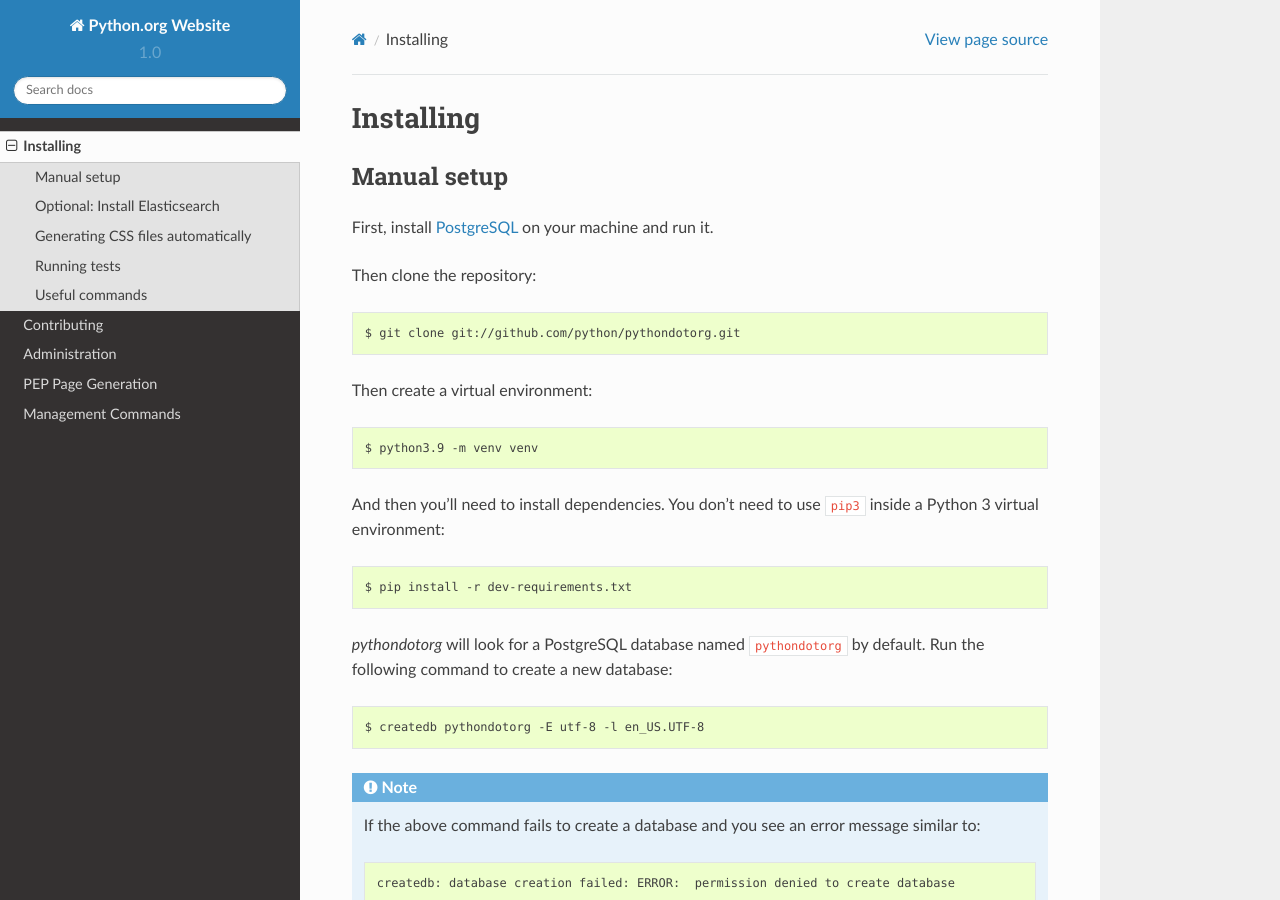
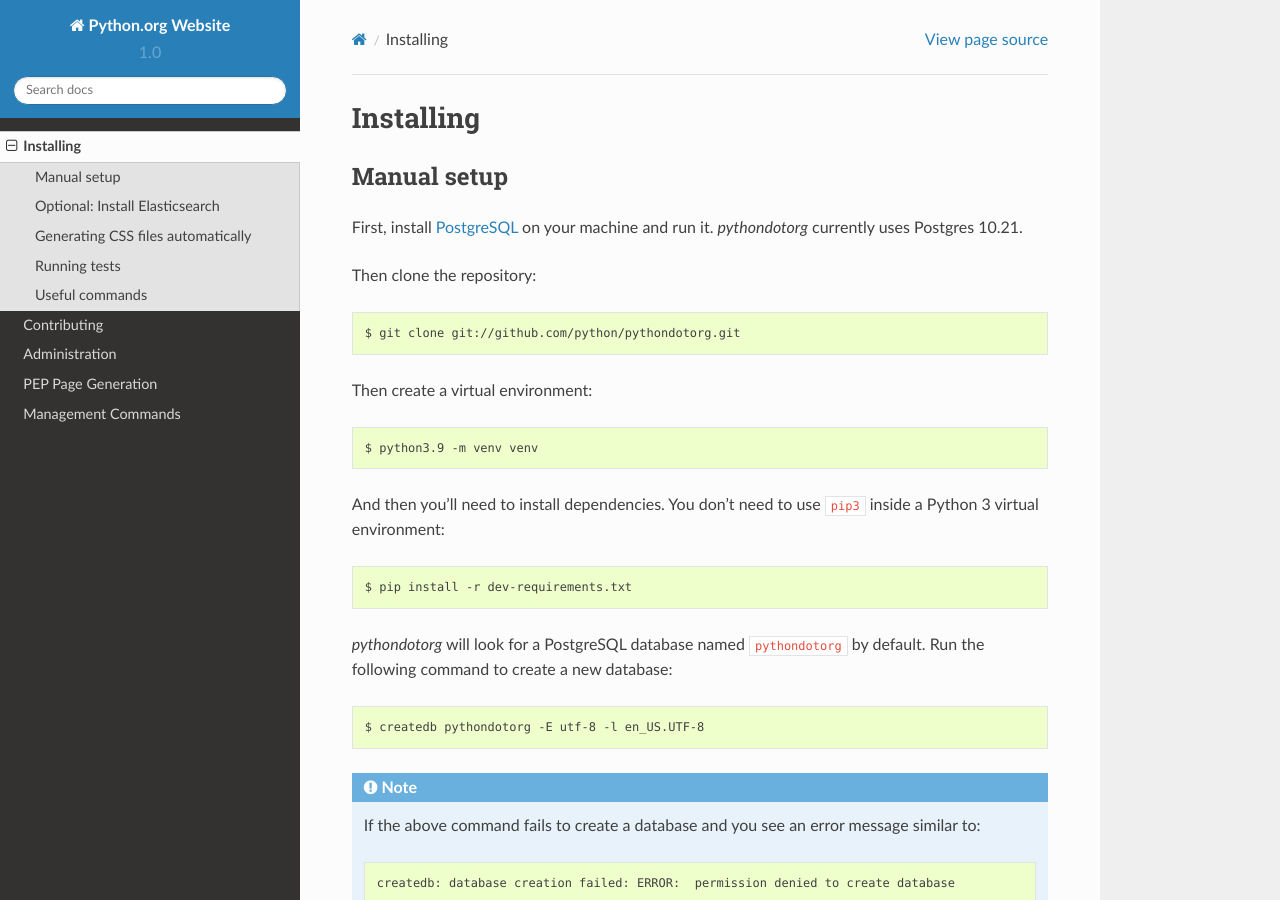
Before and after one commit to python/pythondotorg, a Sphinx documentation site: the page built from docs/source/install.rst, in a window 1280 px wide and 900 px high. Built offline with Sphinx 7.4.7 and the Read the Docs theme 2.0.0, drawn with Linux system fonts in a browser that asks for light colours.

Commit message:
Document Postgres 10.x usage

```diff
--- a/docs/source/install.rst
+++ b/docs/source/install.rst
@@ -3,7 +3,8 @@
 
 Manual setup
 ------------
-First, install PostgreSQL_ on your machine and run it.
+First, install PostgreSQL_ on your machine and run it. *pythondotorg* currently
+uses Postgres 10.21.
 
 .. _PostgreSQL: https://www.postgresql.org/download/
 
```
Also changed, not shown: 1 other file.
